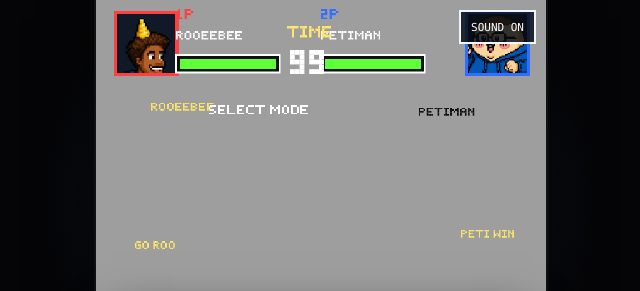
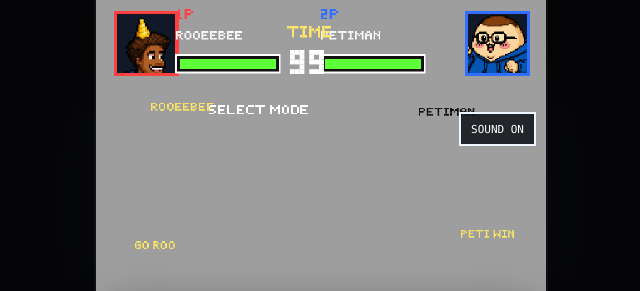
Before and after one commit to petimaru/2dkakuto, a website: page index.html in a window 1280 px wide. Shown: the top 291 px of the page, without its empty margins (319-959 px from the left). Drawn offline with Linux system fonts and the light colour scheme.

Commit message:
Move sound toggle below HUD

```diff
--- a/styles.css
+++ b/styles.css
@@ -55,7 +55,7 @@ button {
 
 .sound-button {
   position: absolute;
-  top: calc(var(--safe-top) + 10px);
+  top: calc(var(--safe-top) + min(14vh, 112px));
   right: max(10px, calc((100vw - min(100vw, calc(100dvh * 9 / 16))) / 2 + 10px));
   z-index: 4;
   min-height: 34px;
```
